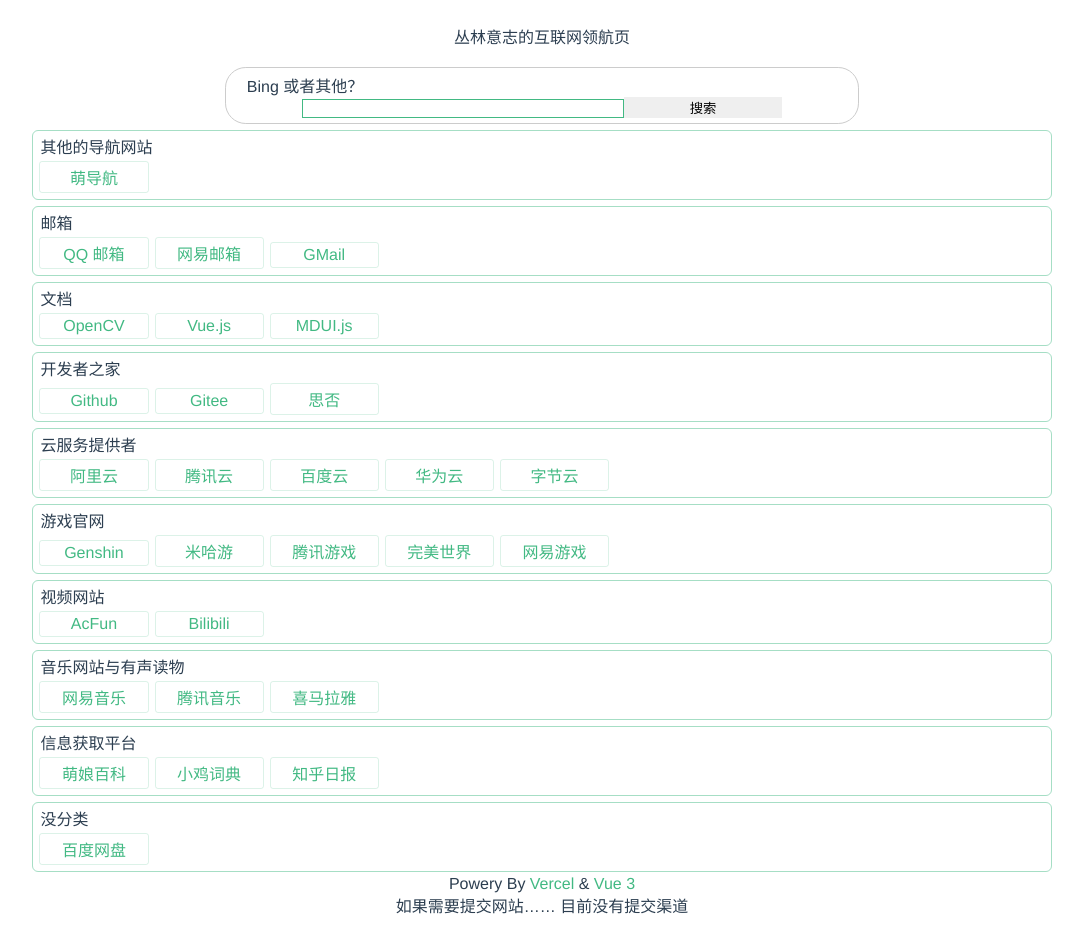
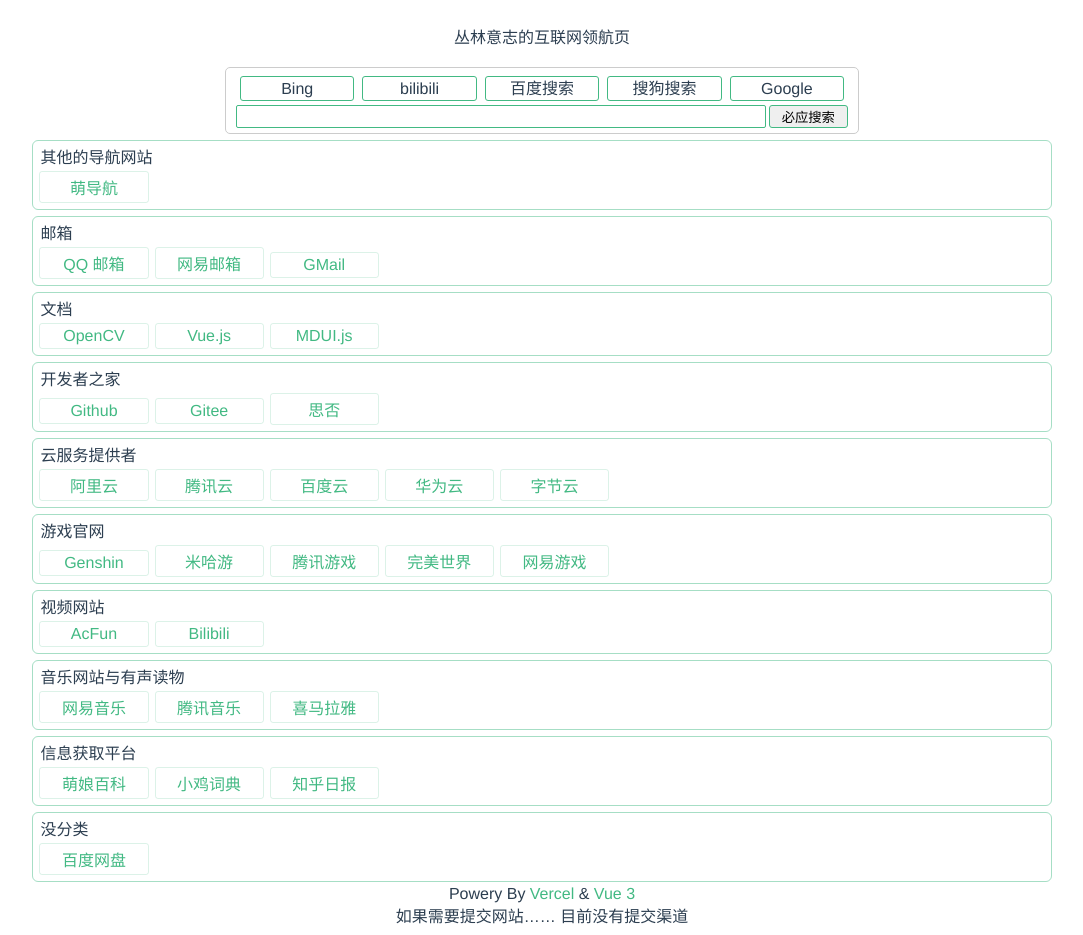
Before and after one commit to conglinyizhi/NavigationCenter, a Vue app: page / in a window 1280 px wide. Shown: the whole page, without its empty margins (98-1181 px from the left). Built offline with nearby package versions, Linux system fonts and the light colour scheme.

Commit message:
完善搜索功能

```diff
--- a/src/components/Search.vue
+++ b/src/components/Search.vue
@@ -6,33 +6,30 @@
   >
     <div
       class="btn"
-      @click="changeWebsite"
+      @click="changeingWebsite =! changeingWebsite"
     >
-      <span v-if="changeingWebsite">点击右侧选择搜索引擎</span>
-      <span v-else>{{searchWebsiteList[searchWebsiteID].title}} 或者其他？</span>
     </div>
-    <span v-show="changeingWebsite">
+    <div class="itemList">
       <span
         class="changeWebsiteButton"
         v-for="(a,i) in searchWebsiteList"
         :key="i"
         v-text="a.title"
         @click="changeWebsite_Getid(i)"
-      ></span>
-    </span>
+      />
+    </div>
+    <span class="searchBox">
       <input
-      v-show="!changeingWebsite"
         type="text"
         :name="searchWebsiteList[searchWebsiteID].key"
         id="keywordsInput"
         v-model="keywords"
-      @keydown.enter="search"
       />
       <input
-      class="btn"
         type="submit"
-      value="搜索"
+        :value="searchWebsiteList[searchWebsiteID].button"
       />
+    </span>
   </form>
 </template>
 
@@ -42,26 +39,31 @@
     title: "Bing",
     url: "https://cn.bing.com/search",
     key: "q",
+    button: "必应搜索",
   },
   {
     title: "bilibili",
     url: "https://search.bilibili.com/all",
     key: "keyword",
+    button: "哔哩哔哩搜索",
   },
   {
     title: "百度搜索",
     url: "https://www.baidu.com/s",
     key: "wd",
+    button: "百度搜索",
   },
   {
     title: "搜狗搜索",
     url: "https://www.sogou.com/web",
     key: "query",
+    button: "搜狗搜索",
   },
   {
     title: "Google",
     url: "https://www.google.com/search",
     key: "q",
+    button: "谷歌搜索",
   },
 ];
 export default {
@@ -75,10 +77,6 @@
     },
   },
   methods: {
-    search() {},
-    changeWebsite() {
-      this.changeingWebsite = true;
-    },
     changeWebsite_Getid(id) {
       this.searchWebsiteID = id;
       this.changeingWebsite = false;
@@ -100,7 +98,7 @@
 #search {
   display: inline-block;
   margin: 3px;
-  border-radius: 1.3rem;
+  border-radius: 5px;
   padding: 5px 0;
   width: 50%;
   border: 1px #ccc groove;
@@ -116,23 +114,37 @@
   left: 140px;
   border-color: #ff0 transparent transparent;
 } */
-.btn {
-  width: 25%;
-}
 #keywordsInput {
-  width: 50%;
+  margin-top: 1px;
+  width: 70%;
   border: 1px #42b983 groove;
+  border-radius: 2px;
+  flex: 8;
 }
 .changeWebsiteButton {
   border: 1px #42b983 groove;
   margin: 0 4px;
   padding: 2px;
   border-radius: 3px;
+  flex: 1;
+  line-height: 1.2rem;
 }
 input {
   border: 0;
 }
-span {
+input[type="submit"] {
+  margin-left: 3px;
+  flex: 1;
+  margin-top: 1px;
+  border: 1px #42b983 groove;
+  border-radius: 3px;
+}
+.searchBox {
+  display: flex;
   padding: 0 10px;
 }
+.itemList {
+  display: flex;
+  padding: 3px 10px;
+}
 </style>
```
Lines whose indentation alone changed are shown as unchanged.
